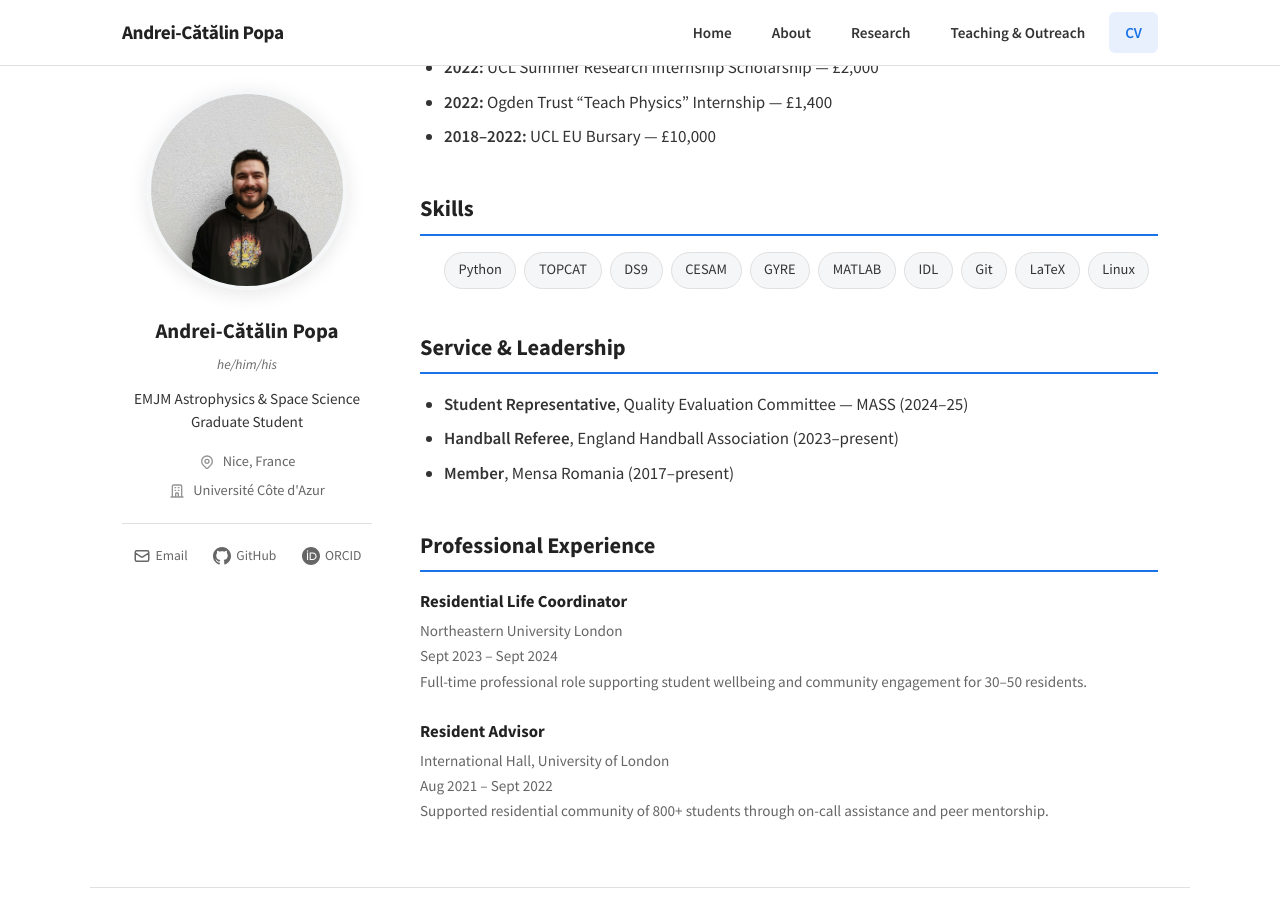
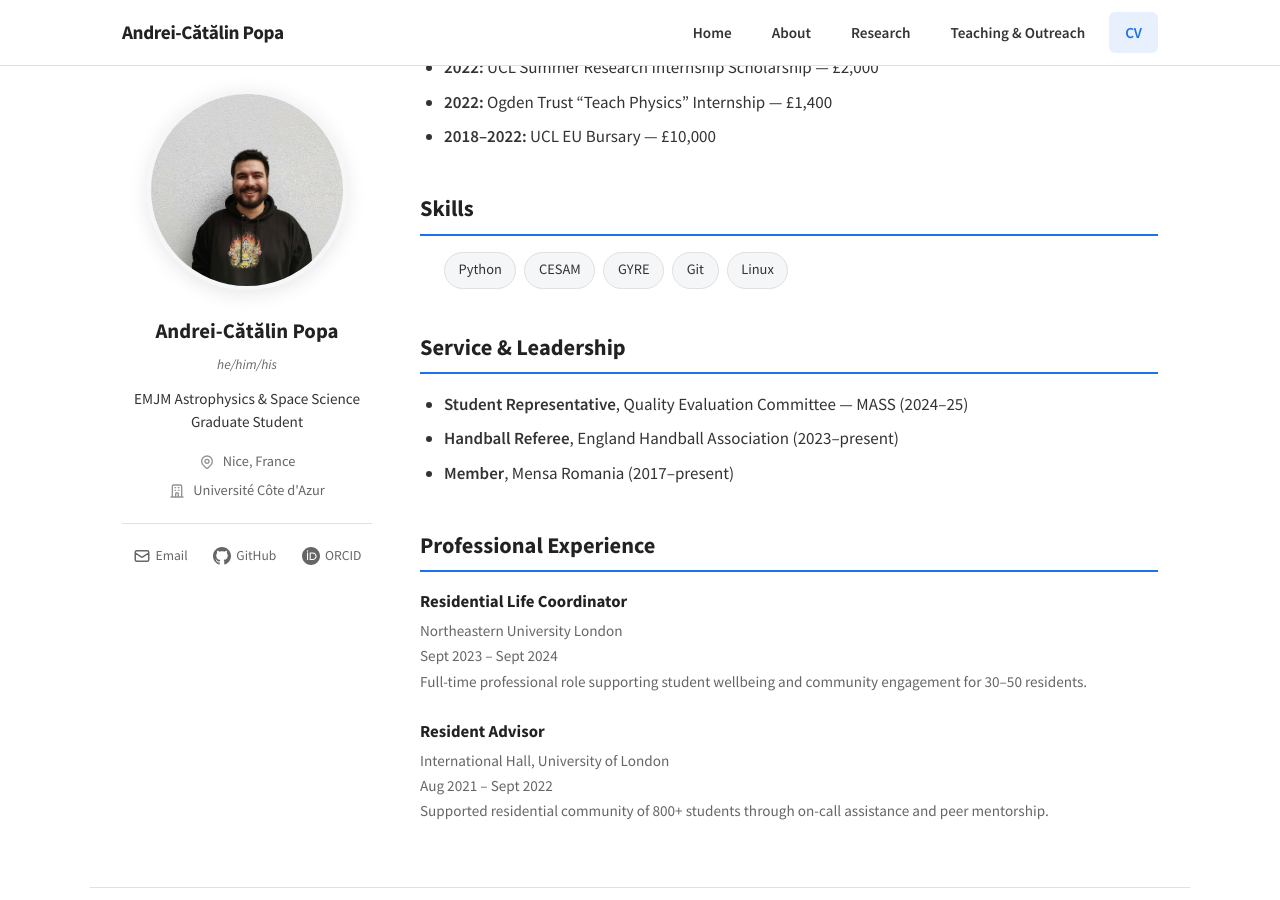
Before and after one commit to acpopa/acpopa.github.io, a Jekyll site: the page built from cv.md, in a window 1280 px wide and 900 px high, scrolled down 1161 px. Built offline with Jekyll 4.4.1, drawn with Linux system fonts in a browser that asks for light colours.

Commit message:
new update

```diff
--- a/cv.md
+++ b/cv.md
@@ -65,14 +65,9 @@ permalink: /cv/
 
 <ul class="skill-list">
 <li>Python</li>
-<li>TOPCAT</li>
-<li>DS9</li>
 <li>CESAM</li>
 <li>GYRE</li>
-<li>MATLAB</li>
-<li>IDL</li>
 <li>Git</li>
-<li>LaTeX</li>
 <li>Linux</li>
 </ul>
 
```
